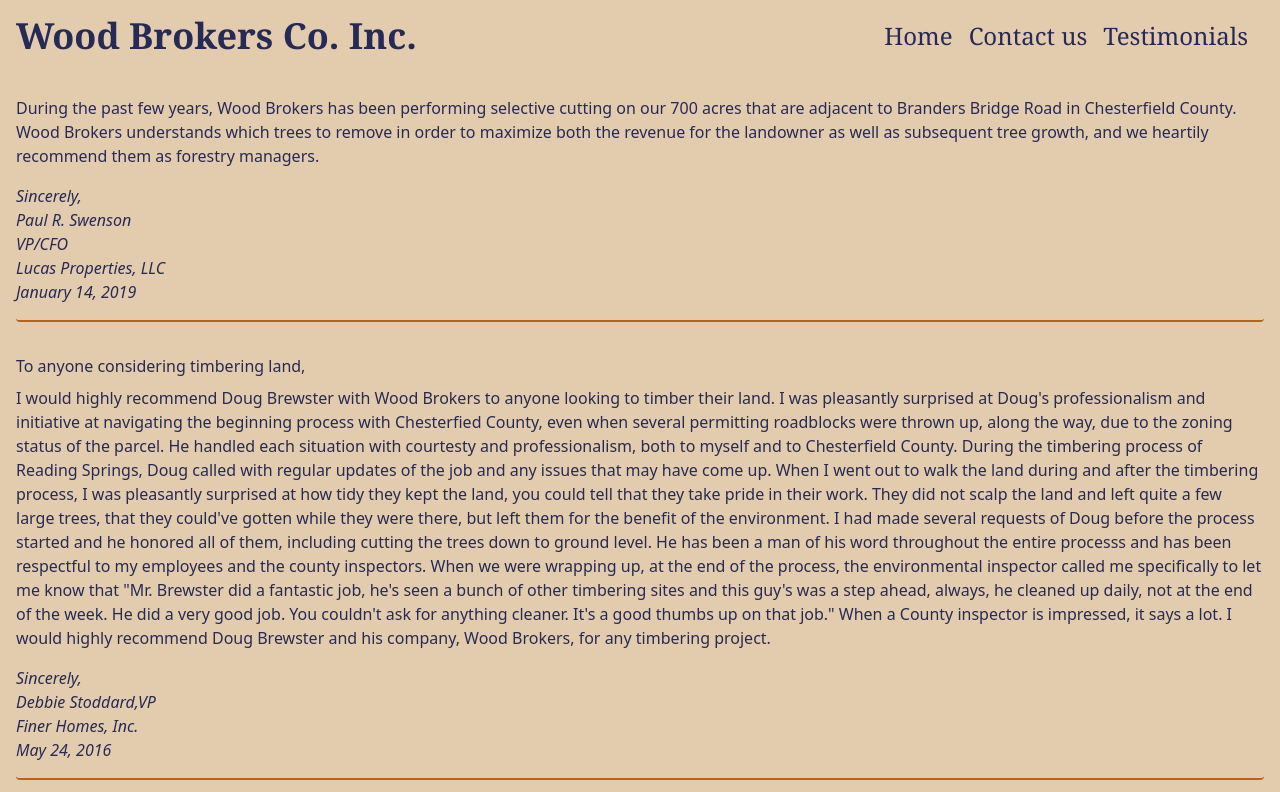
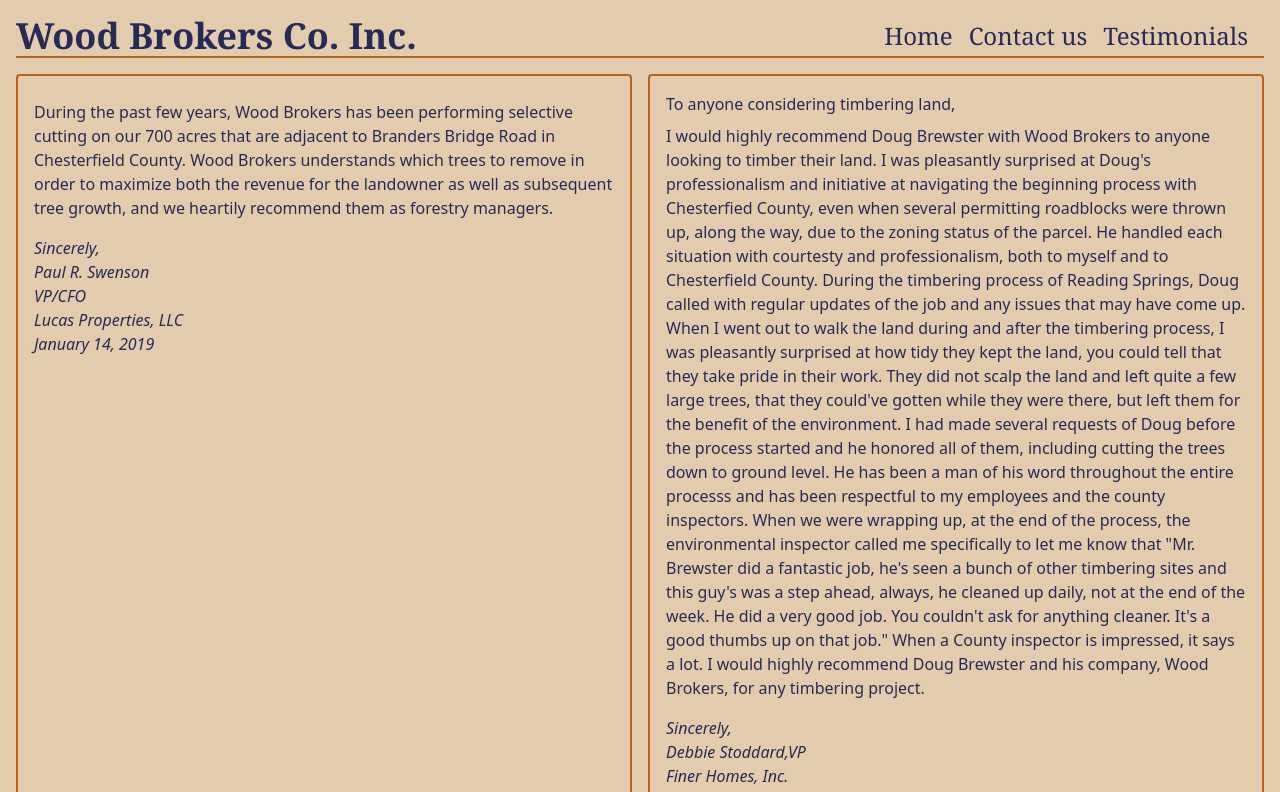
Before and after one commit to Musicus69/woodCoInc, a React (Create React App) app: page /testimonials in a window 1280 px wide. Shown: the top 792 px of the page. Built offline with nearby package versions, Linux system fonts and the light colour scheme.

Commit message:
added grid

```diff
--- a/src/App.js
+++ b/src/App.js
@@ -11,7 +11,7 @@ import "./App.css";
 function App() {
   return (
     <div className="back textc pb-2">
-      <div className="sm:block md:flex justify-between mx-4 pt-4 items-center">
+      <div className="sm:block md:flex justify-between mx-4 pt-4 items-center borderc border-b-2">
         <header className="font-bold text-4xl title">Wood Brokers Co. Inc.</header>
         <Sidebar />
       </div>
--- a/src/components/Card.js
+++ b/src/components/Card.js
@@ -1,5 +1,5 @@
 function Card(props) {
-  return <div className="border-b-2 borderc rounded py-4 my-4">{props.children}</div>;
+  return <div className="border-2 borderc rounded p-4">{props.children}</div>;
 }
 
 export default Card;
--- a/src/components/Testimonials.js
+++ b/src/components/Testimonials.js
@@ -4,7 +4,7 @@ import Body from "./Body";
 
 function Testimonials() {
   return (
-    <div>
+    <div className="grid grid-cols-2 gap-4">
       {/* <h1 className="font-bold text-2xl mb-4">Testimonials</h1> */}
       <Card>
         <Body>
--- a/src/pages/TestimonialsPage.js
+++ b/src/pages/TestimonialsPage.js
@@ -5,7 +5,7 @@ function TestimonialsPage({ image }) {
     <div className="m-4">
       <Testimonials />
       <div className="wrapper">
-        <img className="rounded" src={image} alt="testimonial pic" />
+        <img className="rounded mt-4" src={image} alt="testimonial pic" />
       </div>
     </div>
   );
```
